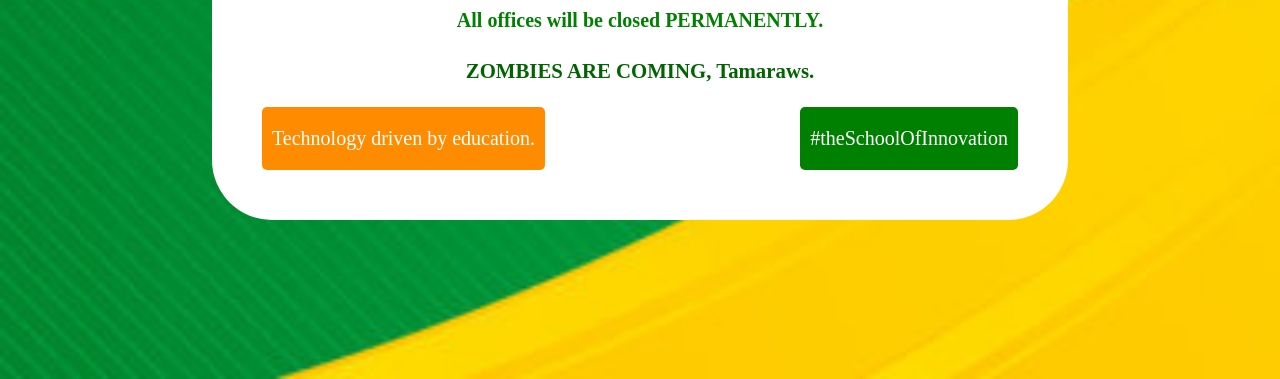
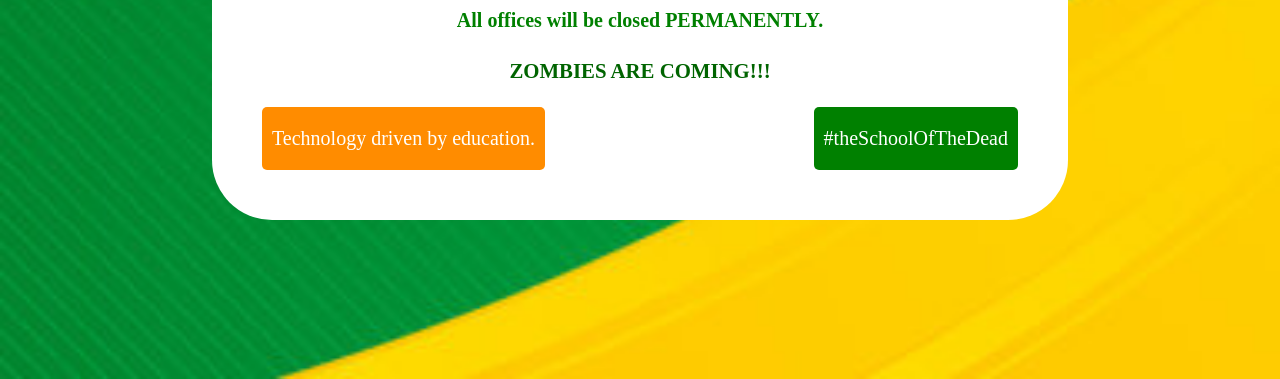
Before and after one commit to Z4pdul/it0043TC01, a plain HTML site: page it0043L/Admain_tsa3.html in a window 1280 px wide. Shown: the part 821-1200 px from the top of the page. Drawn offline with Linux system fonts and the light colour scheme; a web font is replaced by a local one.

Commit message:
Update Admain_tsa3.html

```diff
--- a/it0043L/Admain_tsa3.html
+++ b/it0043L/Admain_tsa3.html
@@ -12,10 +12,10 @@
         <h2 class="subheading">WALANG PAPASOK SA MAY 32, 2024</h2>
         <p>Due to the Zombie Apocalypse, FEU Tech will suspend classes on <span class="highlight">May 32, 2024</span>. Students are advised to check their Canvas and Gmail account for further instructions.</p>
         <p><span class="highlight">All offices will be closed PERMANENTLY.</span></p>
-        <p class="conclusion">ZOMBIES ARE COMING, Tamaraws.</p>
+        <p class="conclusion">ZOMBIES ARE COMING!!!</p>
         <div class="text">
             <span class="lower_text">Technology driven by education.</span>
-            <span class="hashtag">#theSchoolOfInnovation</span>
+            <span class="hashtag">#theSchoolOfTheDead</span>
         </div>
     </div>
 </div>
```
